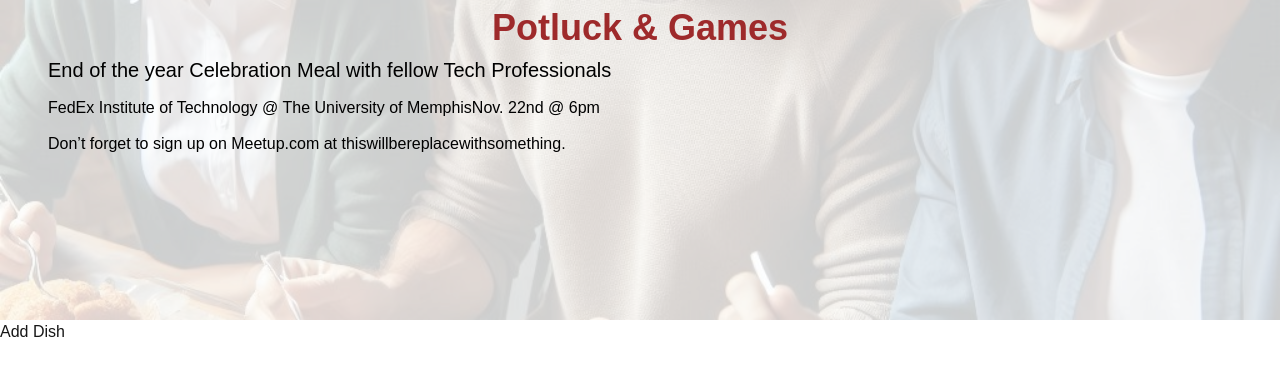
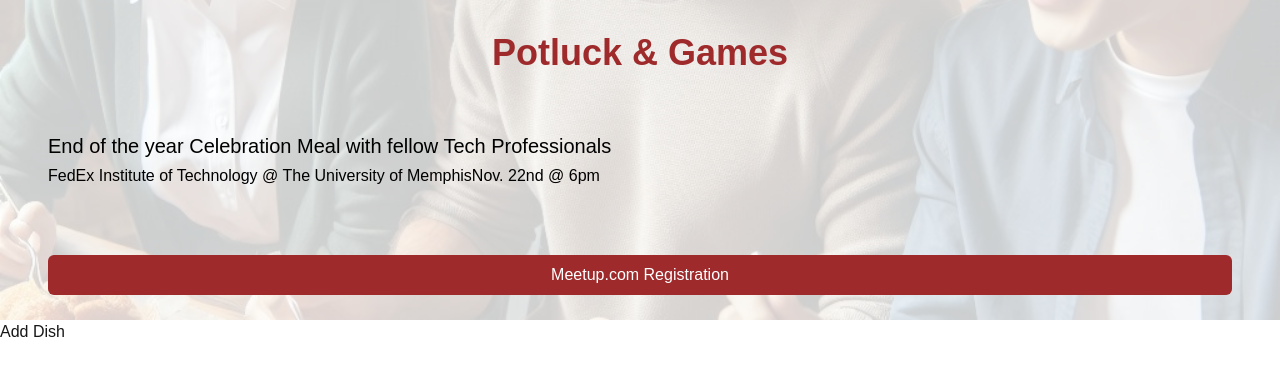
Before and after one commit to jcsmileyjr/potluckgames, a Next.js app: page / in a window 1280 px wide. Shown: the top 376 px of the page. Built offline with nearby package versions, Linux system fonts and the light colour scheme.

Commit message:
Refactor Header: Ensure the registration link stands out

```diff
--- a/src/app/layout/Header/Header.tsx
+++ b/src/app/layout/Header/Header.tsx
@@ -3,12 +3,14 @@ export default function Header() {
     return (
         <section className="relative" >
           <div className="h-80 w-full absolute inset-0 opacity-20 aspect-square bg-no-repeat  bg-cover bg-center bg-[url('/primaryimage.jpeg')] "></div>
-          <div className="h-80 relative z-10">
+          <div className="h-80 relative z-10 flex flex-col justify-around">
             <h1 className="text-accentRed font-bold text-center text-4xl py-2">Potluck & Games</h1>
-            <div className="px-12 flex flex-col gap-3 text-black">
+            <div className="px-12 flex flex-col gap-1 text-black">
               <p className="text-xl">End of the year Celebration Meal with fellow Tech Professionals</p>
               <p className="text-bass">FedEx Institute of Technology @ The University of MemphisNov. 22nd @ 6pm</p>
-              <p className="text-base">Don’t  forget to sign up on Meetup.com at thiswillbereplacewithsomething. </p>
+            </div>
+            <div className="px-12 mt-4 flex flex-col gap-3 text-black">
+                <button type="button" className="bg-accentRed text-white py-2 px-4 rounded-md">Meetup.com Registration</button>
             </div>
           </div>
         </section>
```
